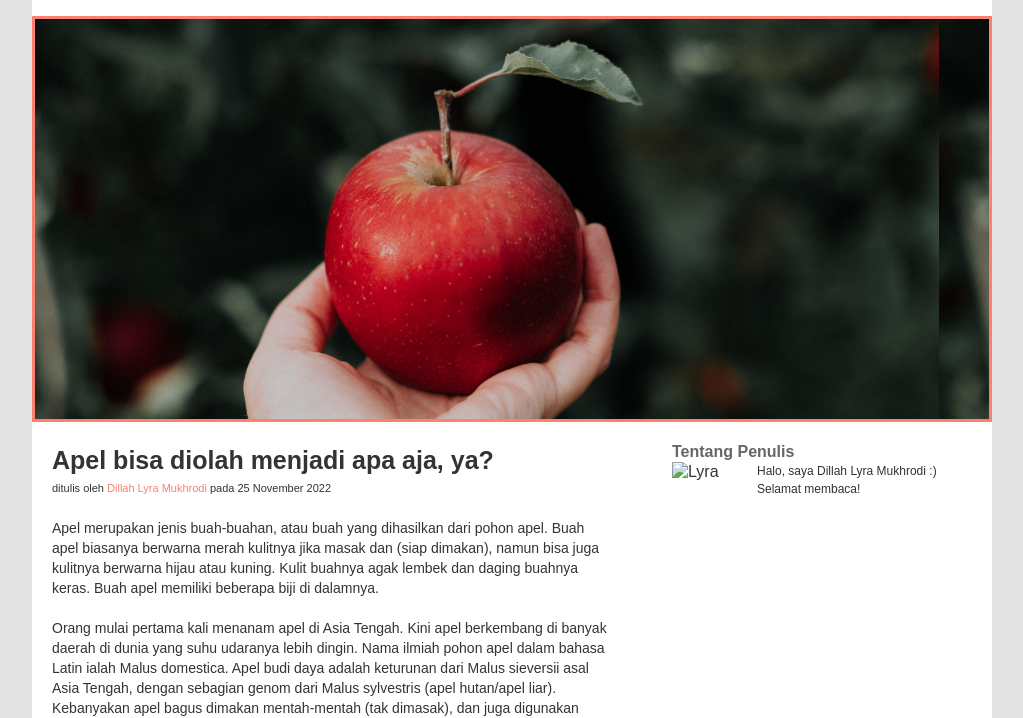
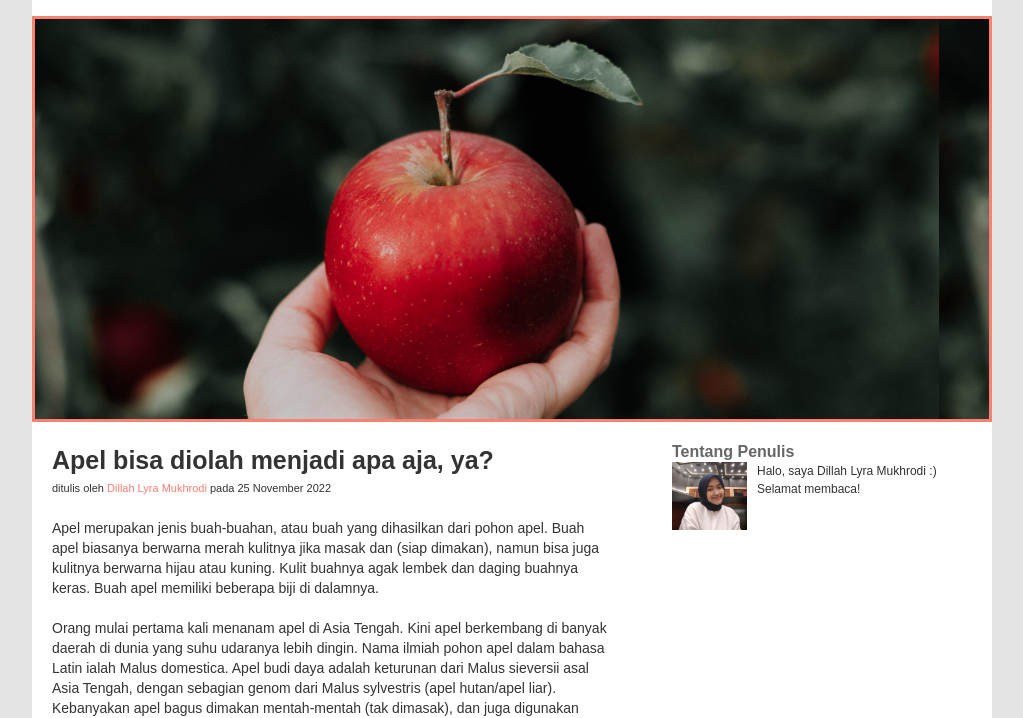
Before and after one commit to LYRA0794/Fruit-Area-Website, a plain HTML site: page index.html in a window 1280 px wide. Shown: the part 84-802 px from the top of the page, without its empty margins (128-1151 px from the left). Drawn offline with Linux system fonts and the light colour scheme; files whose address does not match are found by name.

Commit message:
Update index.html

```diff
--- a/index.html
+++ b/index.html
@@ -49,7 +49,7 @@
 
             <div class="sidebar">
                 <h3>Tentang Penulis</h3>
-                <img src="img/lyra.jpg" alt="Lyra">
+                <img src="lyra.jpg" alt="Lyra">
                 <p>Halo, saya Dillah Lyra Mukhrodi :) Selamat membaca!</p>
             </div>
         </div>
```
